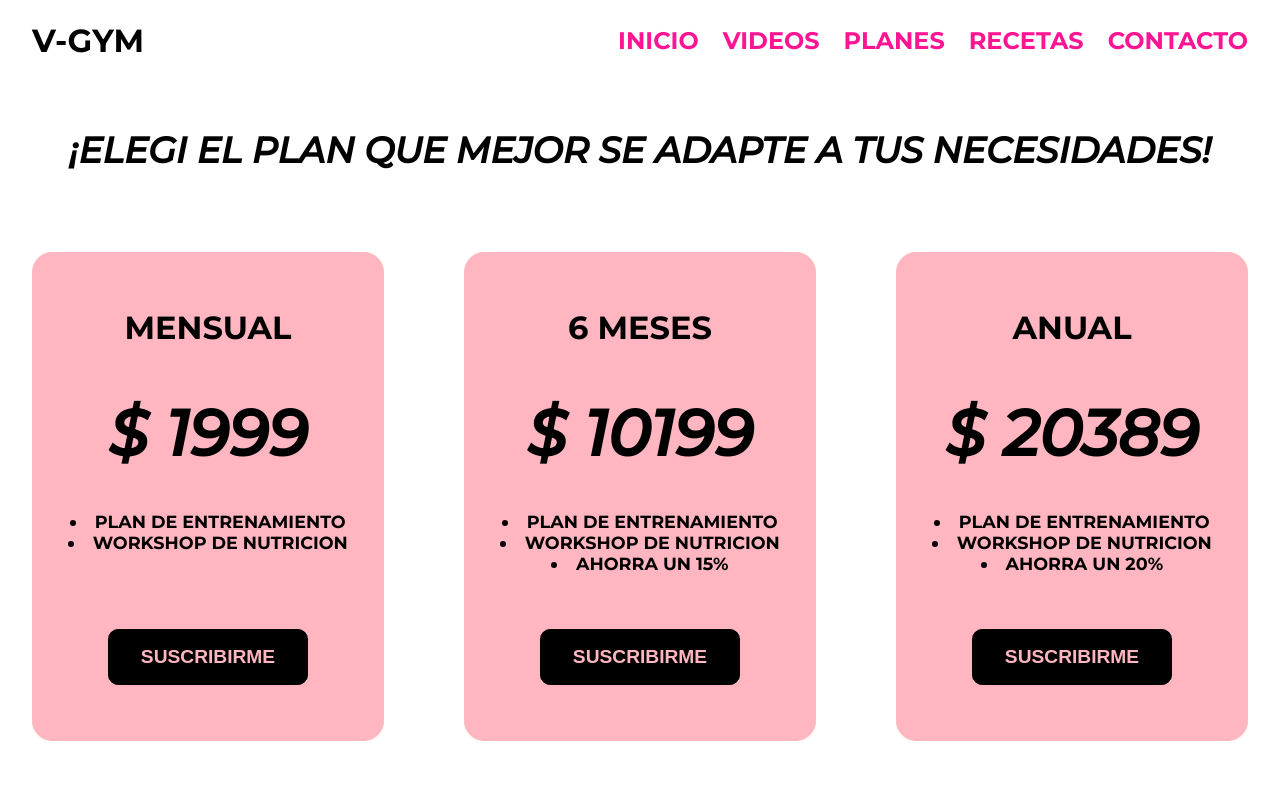
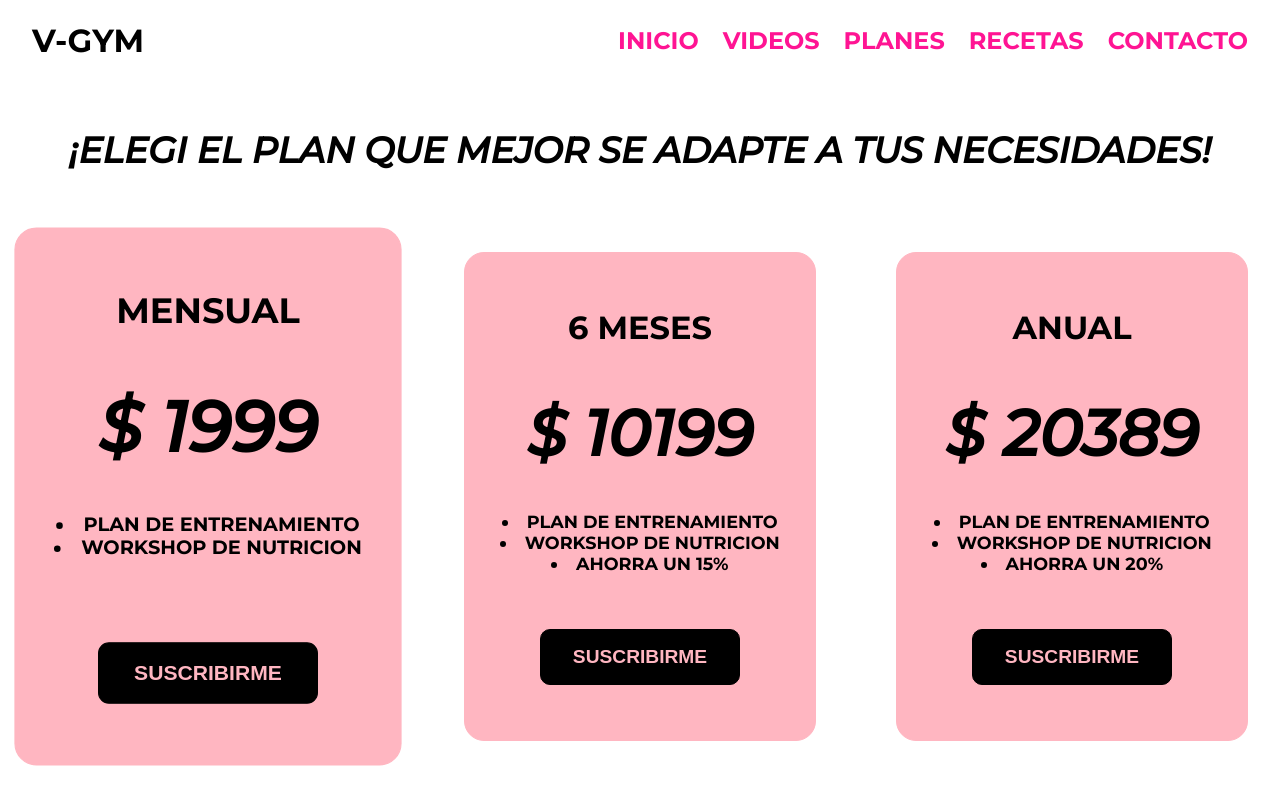
Before and after one commit to Florencia-Mussis/SASS-II-SEO, a plain HTML site: page Pages/planes.html in a window 1280 px wide. In both pictures the pointer is over the element 208 px from the left and 496 px from the top of the page. Shown: the top 800 px of the page. Drawn offline with nearby package versions, Linux system fonts and the light colour scheme; a web font is replaced by a local one.

Commit message:
planes: transicion button + scale card

```diff
--- a/Css/style.css
+++ b/Css/style.css
@@ -149,7 +149,6 @@ body {
 .button-link:hover {
     font-size: 1.5rem;
     color: deeppink;
-
 }
 
 .primary-img {
@@ -518,6 +517,12 @@ body {
     list-style-position: inside;
     background-color: lightpink;
     padding: 2rem 0 2rem 0;
+    cursor: pointer;
+    transition: all 1s ease;
+}
+
+.card:hover{
+    transform: scale(1.10);
 }
 
 .card-tittle {
@@ -549,7 +554,15 @@ body {
     font-weight: 700;
     text-decoration: none;
     text-transform: uppercase;
+    cursor: pointer;
+    transition: all 1s ease;
 }
+
+.suscription-link:hover {
+font-size: 1.4rem;
+color: deeppink;
+}
+
 
 /* ==================
    MEDIA QUERIES
```
